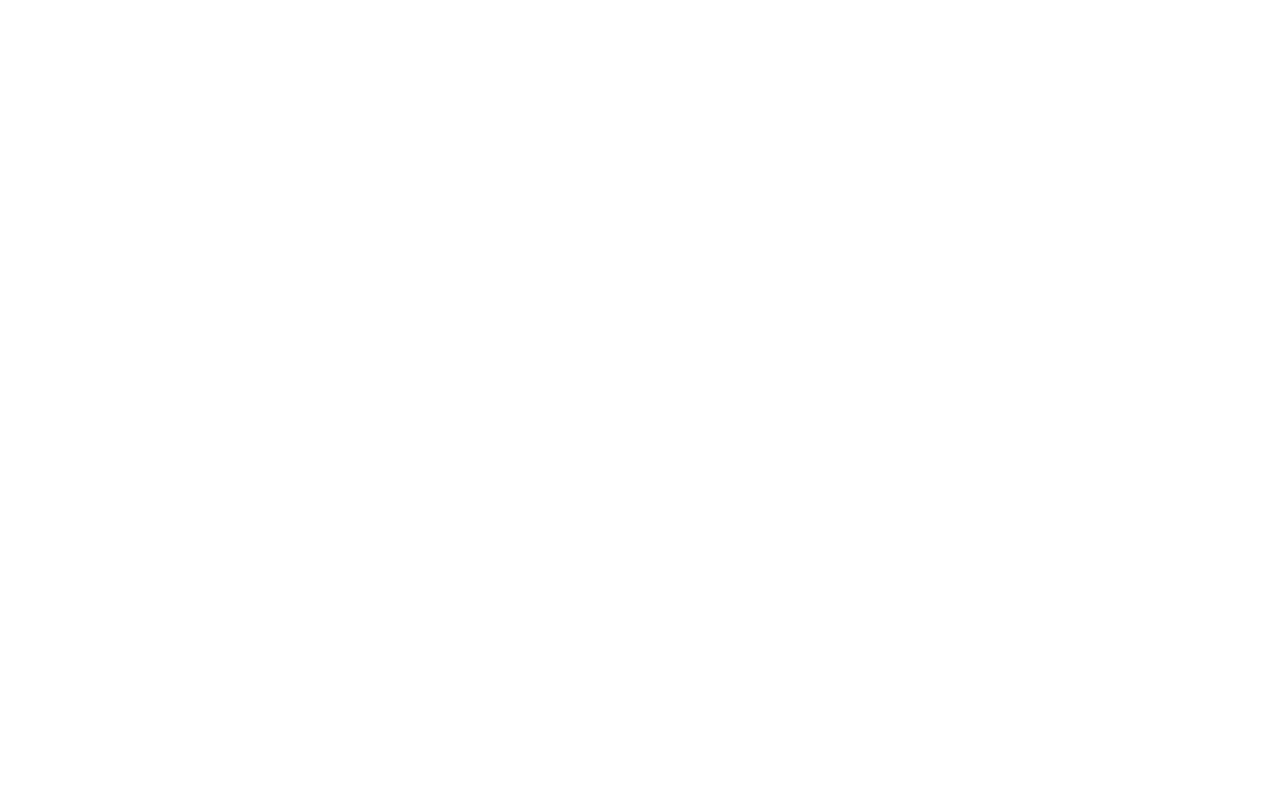
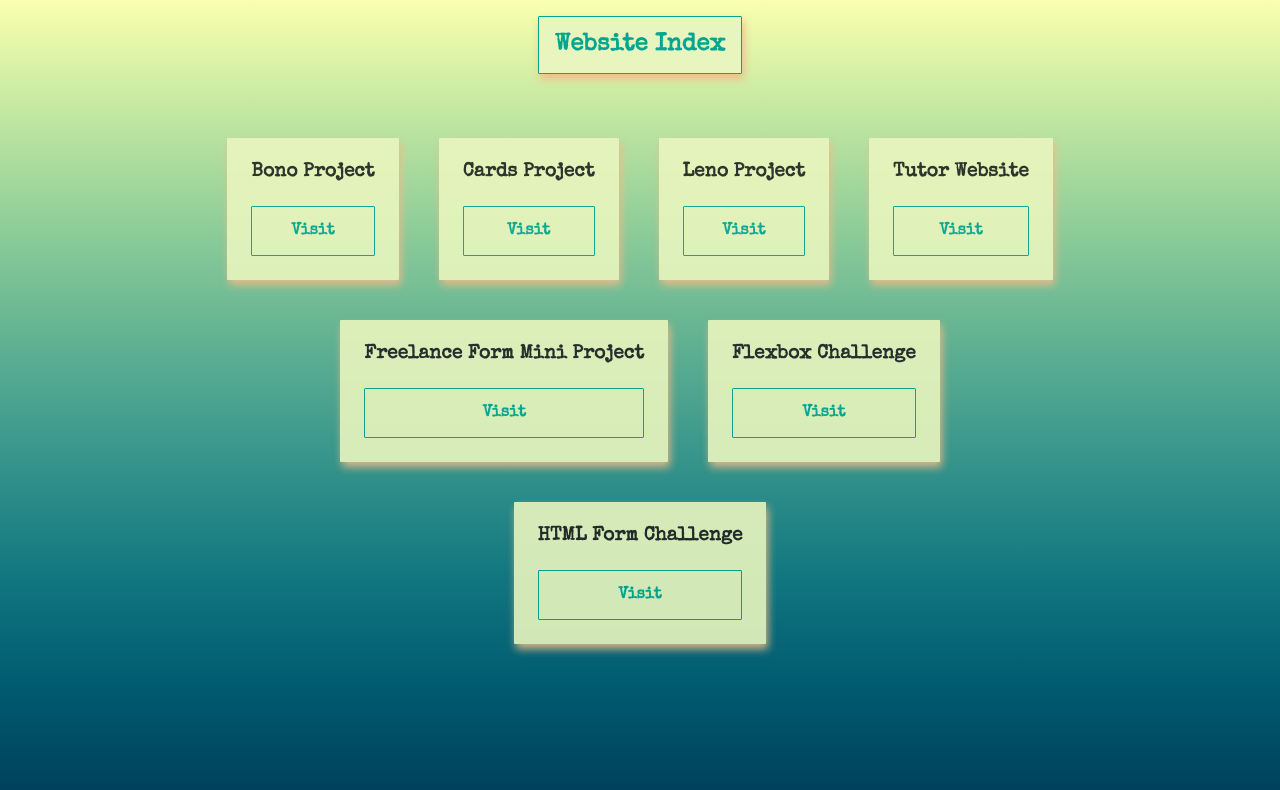
Before and after one commit to afaiyaz006/frontend-course, a plain HTML site: page index.html in a window 1280 px wide. Drawn offline with nearby package versions, Linux system fonts and the light colour scheme.

Commit message:
styled index page

```diff
--- a/index.html
+++ b/index.html
@@ -3,7 +3,50 @@
   <head>
     <meta charset="UTF-8" />
     <meta name="viewport" content="width=device-width, initial-scale=1.0" />
-    <title>Document</title>
+    <link rel="preconnect" href="https://fonts.googleapis.com" />
+    <link rel="preconnect" href="https://fonts.gstatic.com" crossorigin />
+    <link
+      href="https://fonts.googleapis.com/css2?family=Special+Elite&display=swap"
+      rel="stylesheet"
+    />
+    <link rel="stylesheet" href="style.css" class="css" />
+    <title>Work Done So Far</title>
   </head>
-  <body></body>
+  <body class="container">
+    <section class="website__index">
+      <h1 class="website__index-title">Website Index</h1>
+      <div class="website__indexes">
+        <div class="website__indexes-list">
+          <div class="website__item">
+            <h3 class="website__item-name">Bono Project</h3>
+            <a href="./bono-project/">Visit</a>
+          </div>
+          <div class="website__item">
+            <h3 class="website__item-name">Cards Project</h3>
+            <a href="./cards-project/">Visit</a>
+          </div>
+          <div class="website__item">
+            <h3 class="website__item-name">Leno Project</h3>
+            <a href="./leno-project/">Visit</a>
+          </div>
+          <div class="website__item">
+            <h3 class="website__item-name">Tutor Website</h3>
+            <a href="./tutor-website/">Visit</a>
+          </div>
+          <div class="website__item">
+            <h3 class="website__item-name">Freelance Form Mini Project</h3>
+            <a href="./freelance-form-mini-project/">Visit</a>
+          </div>
+          <div class="website__item">
+            <h3 class="website__item-name">Flexbox Challenge</h3>
+            <a href="./flexbox-challenge/">Visit</a>
+          </div>
+          <div class="website__item">
+            <h3 class="website__item-name">HTML Form Challenge</h3>
+            <a href="./html-form-challenge/">Visit</a>
+          </div>
+        </div>
+      </div>
+    </section>
+  </body>
 </html>
--- /dev/null
+++ b/style.css
@@ -0,0 +1,83 @@
+* {
+  margin: 0;
+  padding: 0;
+  box-sizing: border-box;
+}
+.container {
+  min-height: 100%;
+  max-width: 1100px;
+  font-family: "Special Elite", system-ui;
+  margin: 0 auto;
+  background: linear-gradient(
+      360deg,
+      #003f5b,
+      #005b70,
+      #137880,
+      #37958b,
+      #60b192,
+      #8ecd99,
+      #c2e7a1,
+      #faffaf
+    )
+    no-repeat center center fixed;
+  width: 110vh;
+}
+.website__index {
+  display: flex;
+  flex-direction: column;
+  align-items: center;
+  justify-content: center;
+}
+.website__index-title {
+  color: #03a791;
+
+  border: 1px solid;
+  padding: 1rem;
+  margin-top: 1rem;
+  background-color: #e9f5be;
+  border-radius: 1px;
+  filter: drop-shadow(2px 5px 4px #f1ba88);
+}
+.website__indexes-list {
+  list-style: none;
+  display: flex;
+  flex-direction: row;
+  justify-content: center;
+  align-items: center;
+  gap: 1.5rem;
+  margin-top: 3.5rem;
+  flex-wrap: wrap;
+}
+.website__item-name {
+  color: rgb(34, 34, 34);
+}
+.website__item {
+  display: flex;
+  flex-direction: column;
+  justify-content: center;
+  max-width: 500px;
+  max-height: 300px;
+  gap: 1.5rem;
+  padding: 1.5rem;
+  margin: 0.5rem;
+  background-color: #e9f5be;
+  opacity: 0.9;
+  border-radius: 1px;
+  filter: drop-shadow(2px 5px 4px #f1ba88);
+}
+.website__item:hover {
+  filter: drop-shadow(10px 10px 10px #f1ba88);
+}
+.website__item a {
+  text-decoration: none;
+  color: #03a791;
+  border: 1px solid;
+  border-radius: 1px;
+  padding: 1rem;
+  font-weight: 700;
+  text-align: center;
+  background-color: #e9f5be;
+}
+.website__item-name {
+  font-size: larger;
+}
```
